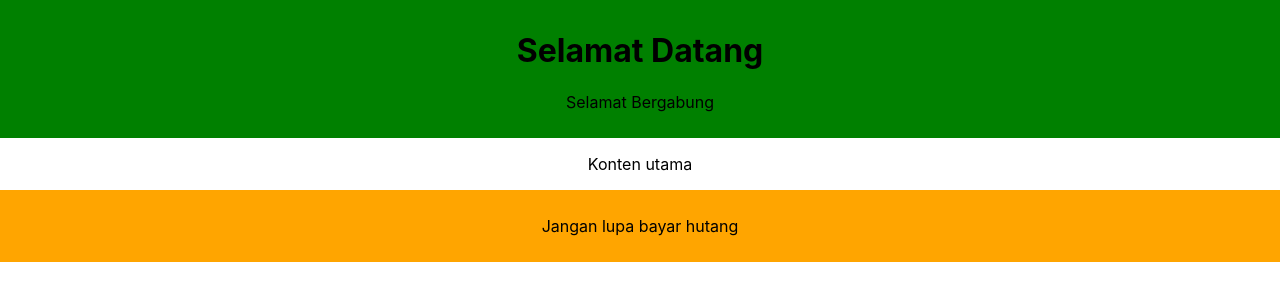
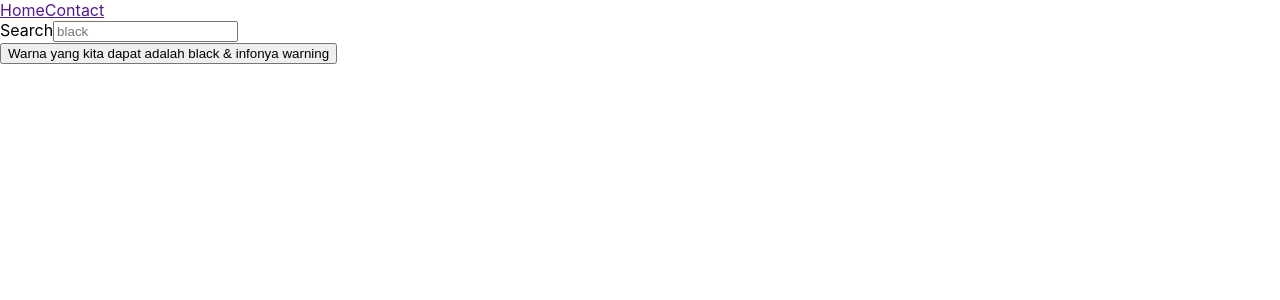
Before and after one commit to rezafikkri/react-component, a React (Create React App) app: page / in a window 1280 px wide. Shown: the top 300 px of the page. Built offline with nearby package versions, Linux system fonts and the light colour scheme.

Commit message:
feat: Context

```diff
--- a/src/App.js
+++ b/src/App.js
@@ -1,39 +1,54 @@
+import React from 'react';
 import './App.css';
 
-// Composition
+// Context
+// 1. Membuat context
+const MyContext = React.createContext();
 
 function App() {
+  const state = {
+    color: 'black',
+    info: 'warning',
+  };
   return (
-    <div className="App">
-      <Welcome />
-      <p>Konten utama</p>
-      <Warning />
-    </div>
+    <MyContext.Provider className="App" value={state}>
+      <header>
+        <Navigation />
+      </header>
+    </MyContext.Provider>
   );
 }
 
-function Welcome() {
+function Navigation() {
   return (
-    <Notification status="success">
-      <h1>Selamat Datang</h1>
-      <p>Selamat Bergabung</p>
-    </Notification>
+    <nav>
+      <a href="">Home</a>
+      <a href="">Contact</a>
+
+      <Search />
+      <Button />
+    </nav>
   );
 }
 
-function Warning() {
-  return (
-    <Notification status="warning">
-      <p>Jangan lupa bayar hutang</p>
-    </Notification>
-  );
+class Search extends React.Component {
+  static contextType = MyContext;
+
+  render() {
+    return (
+      <div>
+        <label>Search</label>
+        <input type="search" placeholder={this.context.color}/>
+      </div>
+    );
+  }
 }
 
-function Notification(props) {
+function Button() {
   return (
-    <div className={`notification is-${props.status}`}>
-      {props.children}
-    </div>
+    <MyContext.Consumer>
+      {context => <button>Warna yang kita dapat adalah {context.color} & infonya {context.info}</button>}
+    </MyContext.Consumer>
   );
 }
 
```
